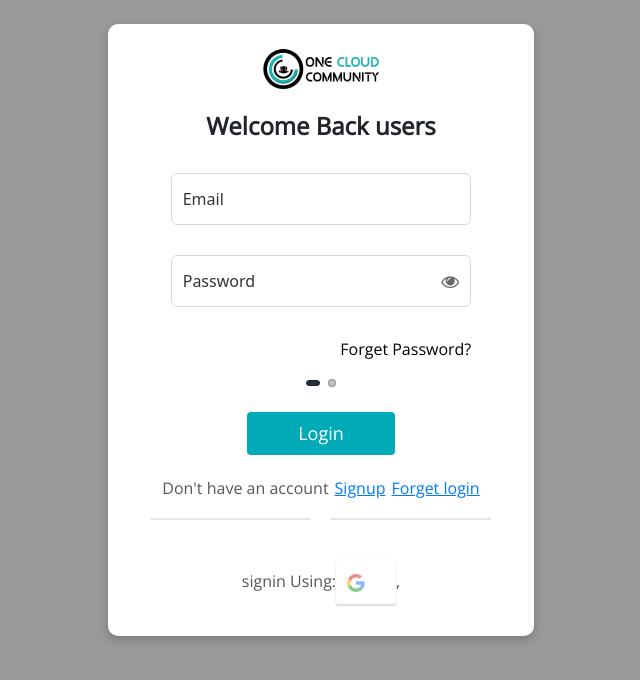
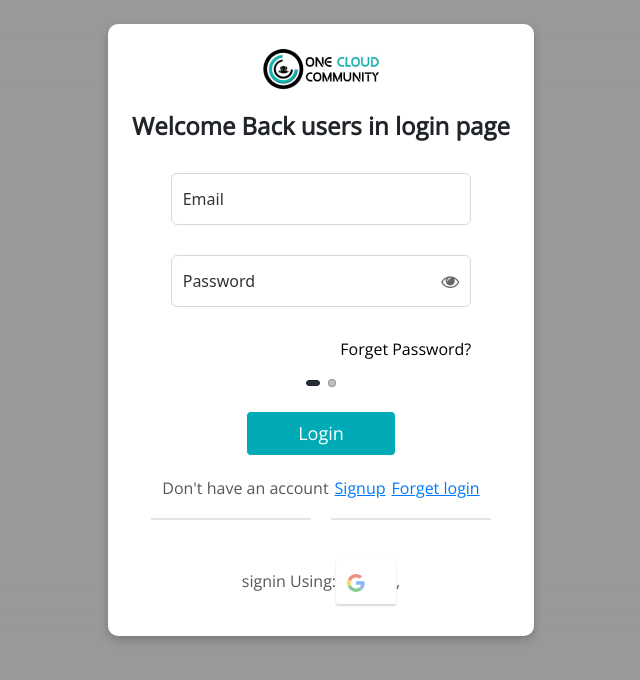
Before and after one commit to dkalai97/reactscreen, a React (Create React App) app: page / in a window 1280 px wide. Shown: the top 680 px of the page, without its empty margins (319-959 px from the left). Built offline with nearby package versions, Linux system fonts and the light colour scheme.

Commit message:
add text in h2

```diff
--- a/src/signup.js
+++ b/src/signup.js
@@ -27,7 +27,7 @@ class signup extends React.Component {
     return (
       <div className="col-lg-4 col-md-8 login-form mx-lg-auto mx-md-auto">
         <img src="OCC1 1.png" />
-        <h2>Welcome Back users</h2>
+        <h2>Welcome Back users in login page</h2>
         <form>
           <div className="d-lg-flex d-md-flex flex-lg-column flex-md-column align-items-lg-center align-items-md-center">
             <div className="form-group col-lg-10 col-md-10">
```
